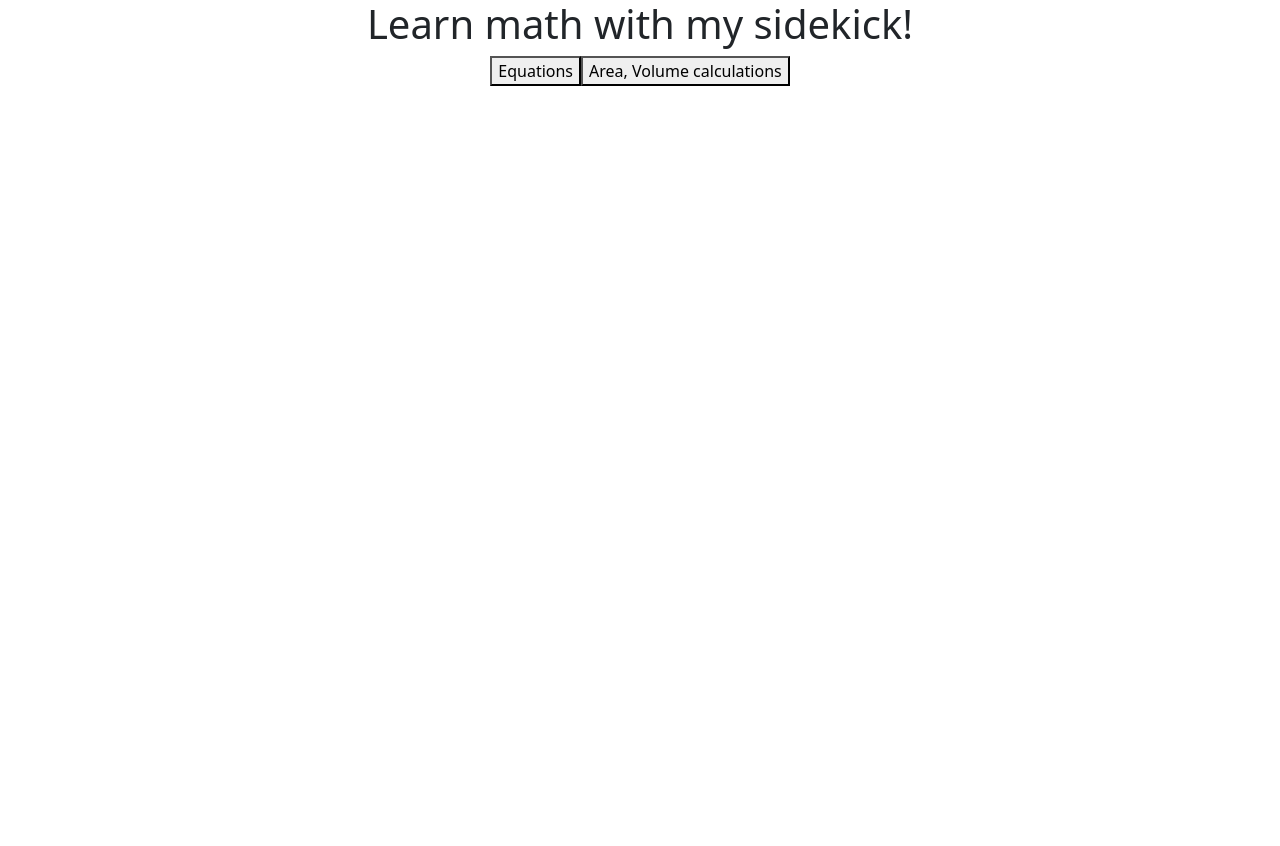
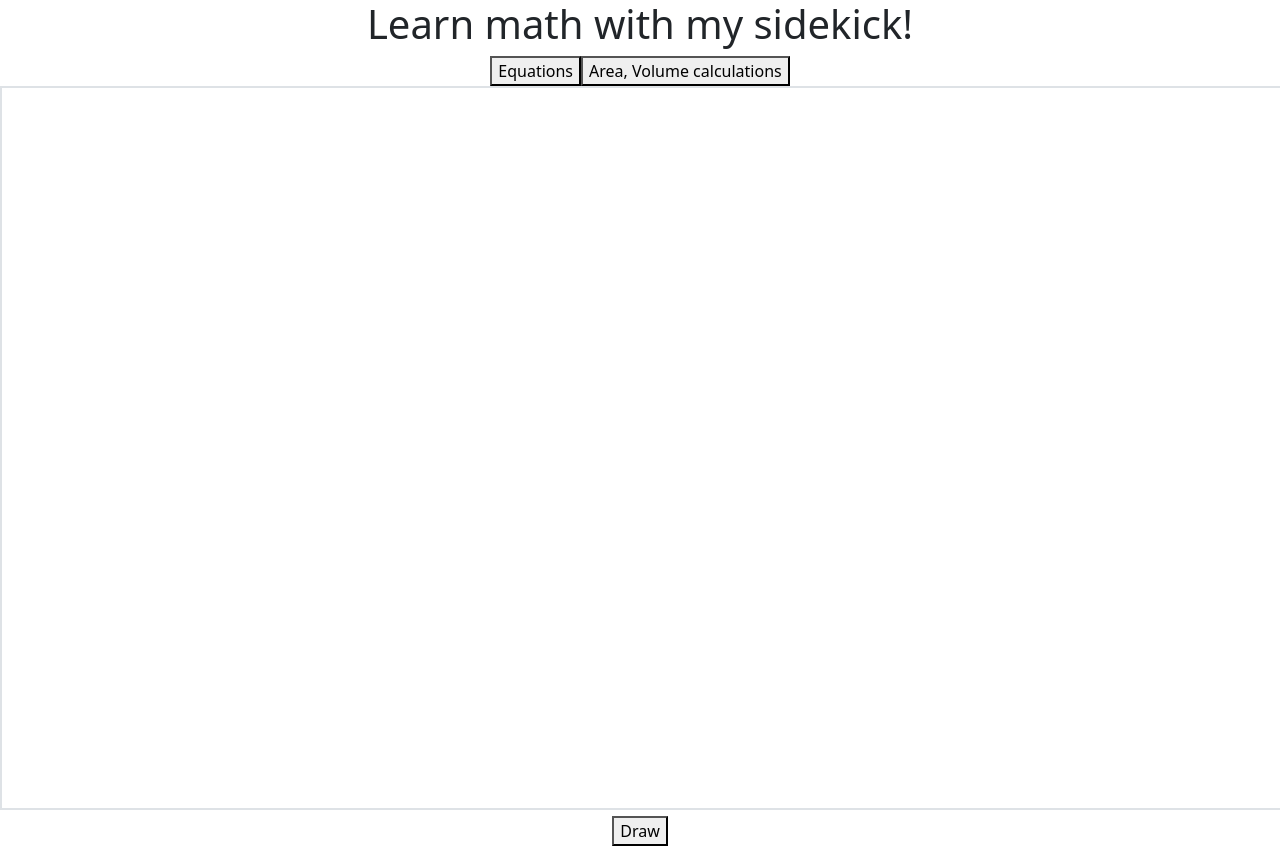
Before and after one commit to Hezos/MathHelper, a React (Create React App) app in the folder userinterface/: page / in a window 1280 px wide. Before the commit the page ends 800 px from the top, so only its background shows below. Built offline with nearby package versions, Linux system fonts and the light colour scheme.

Commit message:
Maybe use FreeCAD for 3D animations.

```diff
--- a/userinterface/src/App.js
+++ b/userinterface/src/App.js
@@ -2,6 +2,10 @@ import './App.css';
 import '../node_modules/bootstrap/dist/css/bootstrap.min.css'
 import { useState } from 'react';
 //import { motion } from 'framer-motion';
+
+
+
+
 
 //Solve drawings as pictures maybe?
 function DrawBasic(posX, posY, width, height){
@@ -196,9 +200,7 @@ if(showEquation)
             }}>
             Show solution
           </button>
-
         </div>
-
       </div>
     );
   }
@@ -217,11 +219,15 @@ else
       <button>
         Area, Volume calculations
       </button>
+      <canvas id="canvas" width={window.innerWidth} height={window.innerHeight*0.9} class="border border-2"></canvas>
+      <button onClick={()=>{
+      }}>
+        Draw
+      </button>
+
       </div>
     );
-
   }
-
 
 }
 
```
Lines whose indentation alone changed are shown as unchanged.
